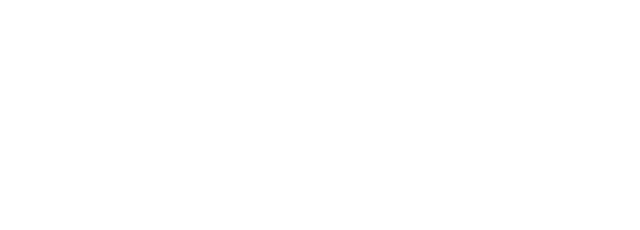
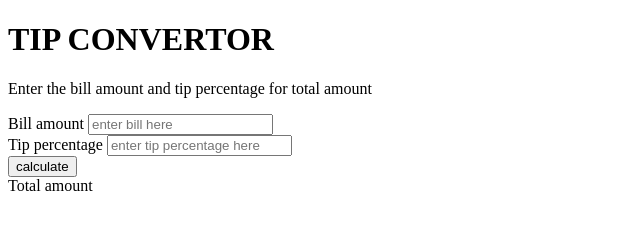
Before and after one commit to ananyachikkur-cs/My-mini-project, a plain HTML site: page index.html in a window 1280 px wide. Shown: the whole page, without its empty margins (0-640 px from the left). Drawn offline with Linux system fonts and the light colour scheme.

Commit message:
html writing update

```diff
--- a/index.html
+++ b/index.html
@@ -5,7 +5,27 @@
     <meta name="viewport" content="width=device-width, initial-scale=1.0">
     <title>Tip calculator</title>
 </head>
+
 <body>
+
+    <div class="container">
+        <h1>
+            <ur>
+                TIP CONVERTOR
+            </ur>
+        </h1>
+        <p>Enter the bill amount and tip percentage for total amount </p>
+        <label for="bill">Bill amount</label>
+        <input type="number" id="bill" placeholder="enter bill here">
+        <br>
+        <label for="tip">Tip percentage</label>
+        <input type="number" id="tip" placeholder="enter tip percentage here">
+        <br>
+        <button id="calculate">calculate</button>
+        <br>
+        <label for="total">Total amount</label>
+        <span id="tatal"></span>
+    </div>
 
 </body>
 </html>
```
